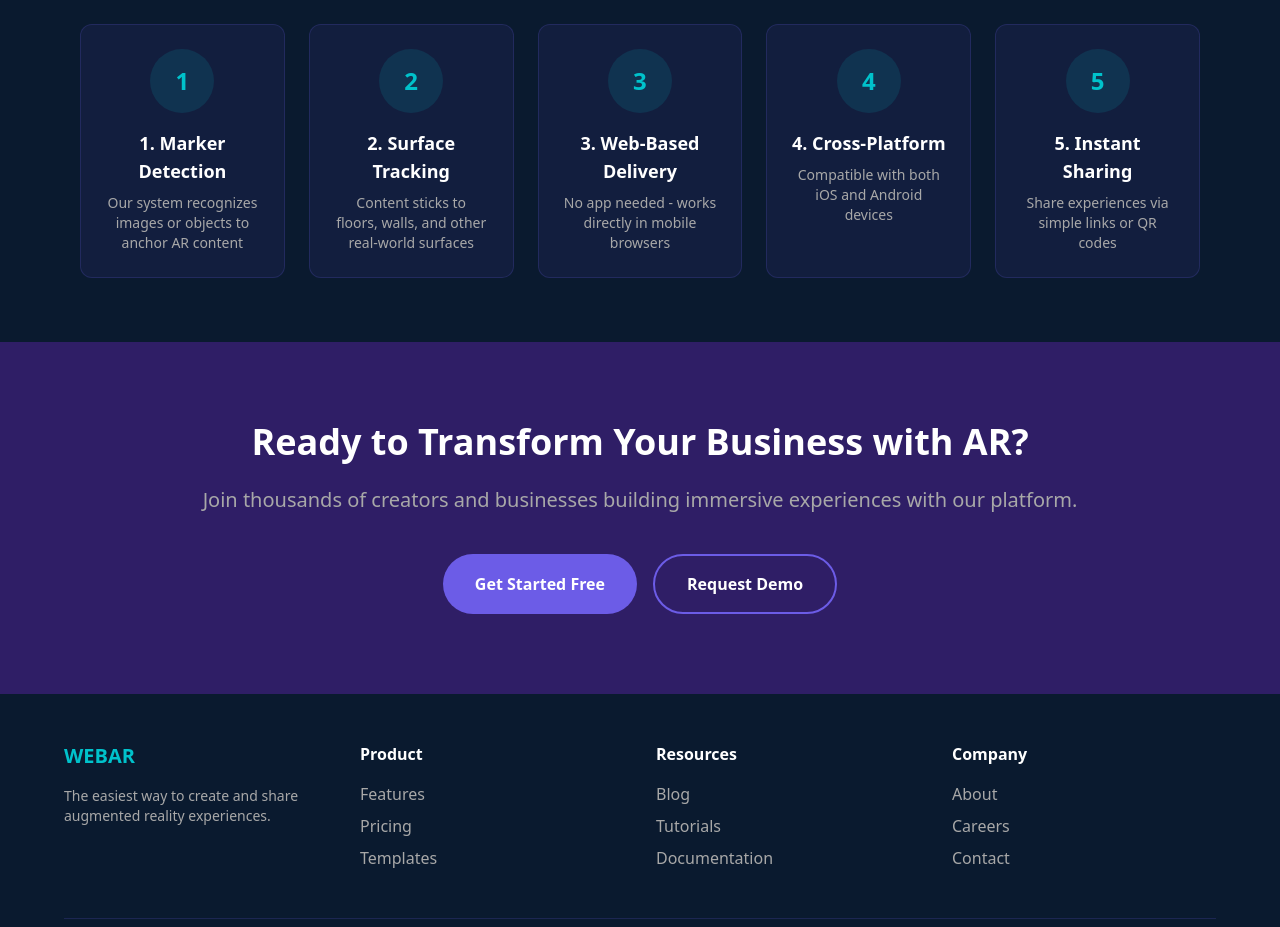
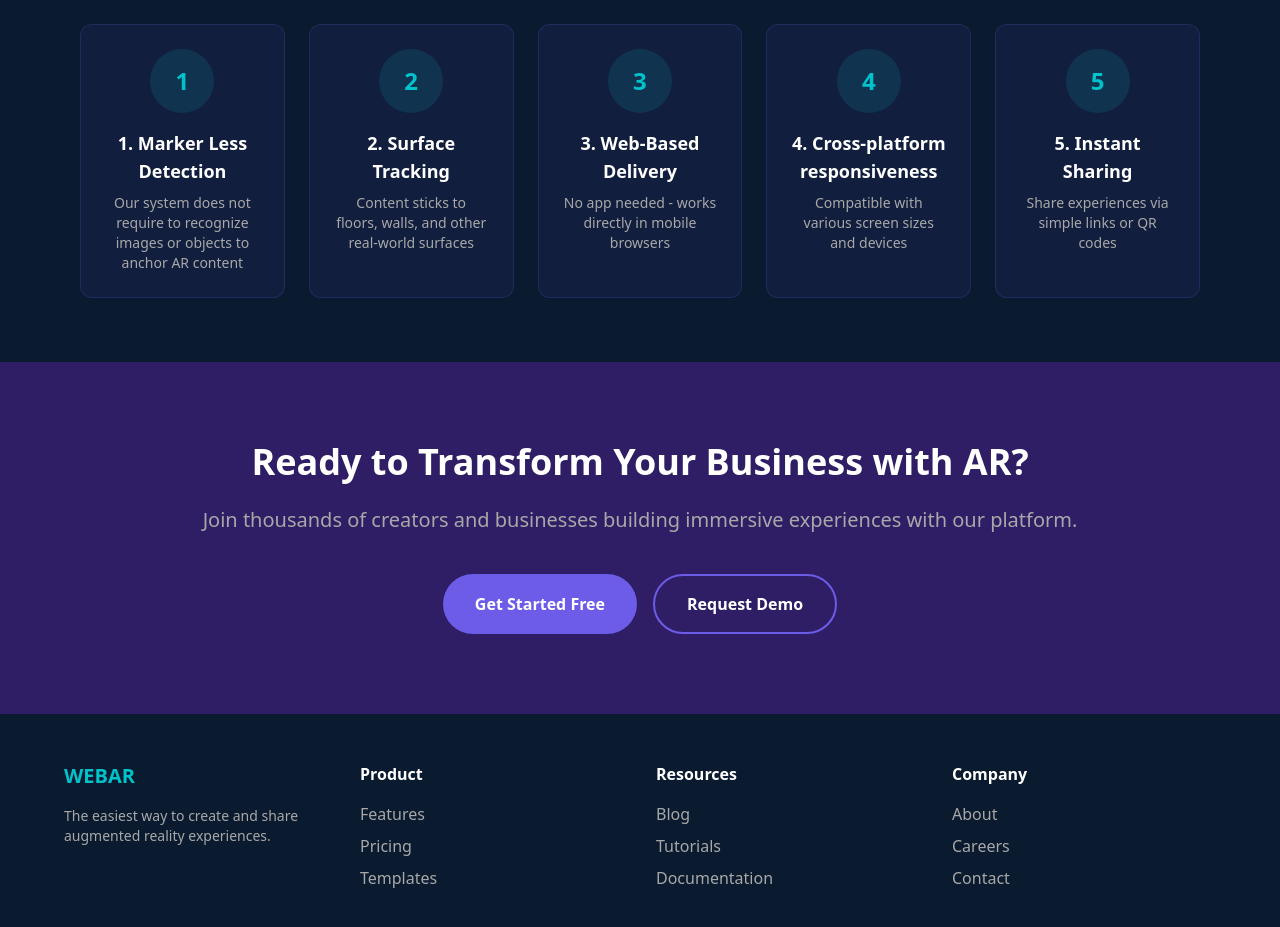
Before and after one commit to Bikash101kr/WEBAR, a React (Vite) app in the folder Frontend/: page / in a window 1280 px wide. Shown: the part 1640-2567 px from the top of the page. Built offline with nearby package versions, Linux system fonts and the light colour scheme.

Commit message:
homepage content edit

```diff
--- a/Frontend/src/pages/homepage.jsx
+++ b/Frontend/src/pages/homepage.jsx
@@ -55,10 +55,10 @@ const HomePage = () => {
     const howItWorks = [
         {
             id: 7,
-            title: "1. Marker Detection",
+            title: "1. Marker Less Detection",
             category: "Technology",
             previewImage: "https://images.unsplash.com/photo-1635070041078-e363dbe005cb",
-            description: "Our system recognizes images or objects to anchor AR content"
+            description: "Our system  does not require to recognize images or objects to anchor AR content"
         },
         {
             id: 8,
@@ -76,10 +76,10 @@ const HomePage = () => {
         },
         {
             id: 10,
-            title: "4. Cross-Platform",
+            title: "4. Cross-platform responsiveness",
             category: "Technology",
             previewImage: "https://images.unsplash.com/photo-1517245386807-bb43f82c33c4",
-            description: "Compatible with both iOS and Android devices"
+            description: "Compatible with various screen sizes and devices"
         },
         {
             id: 11,
```
